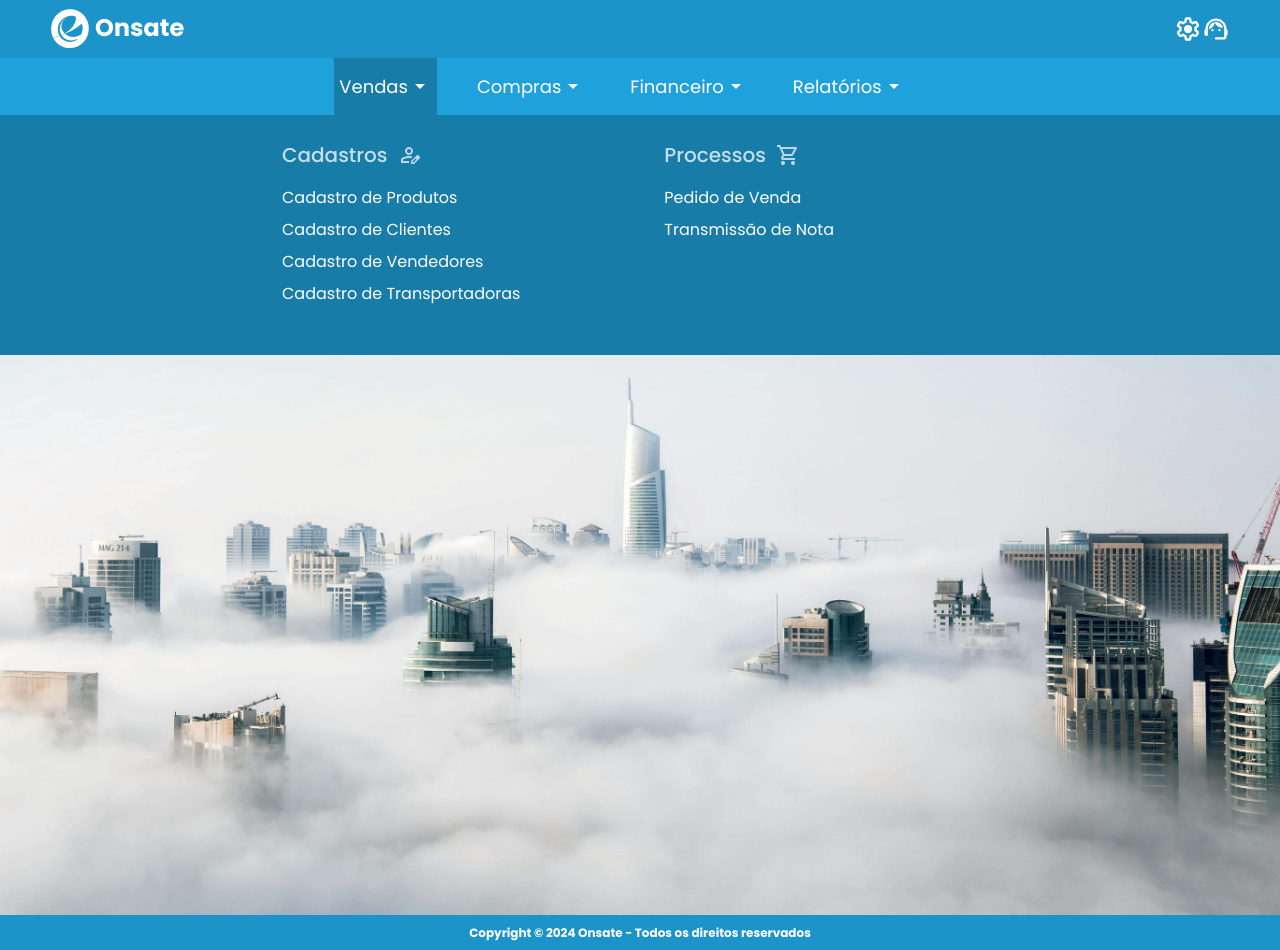
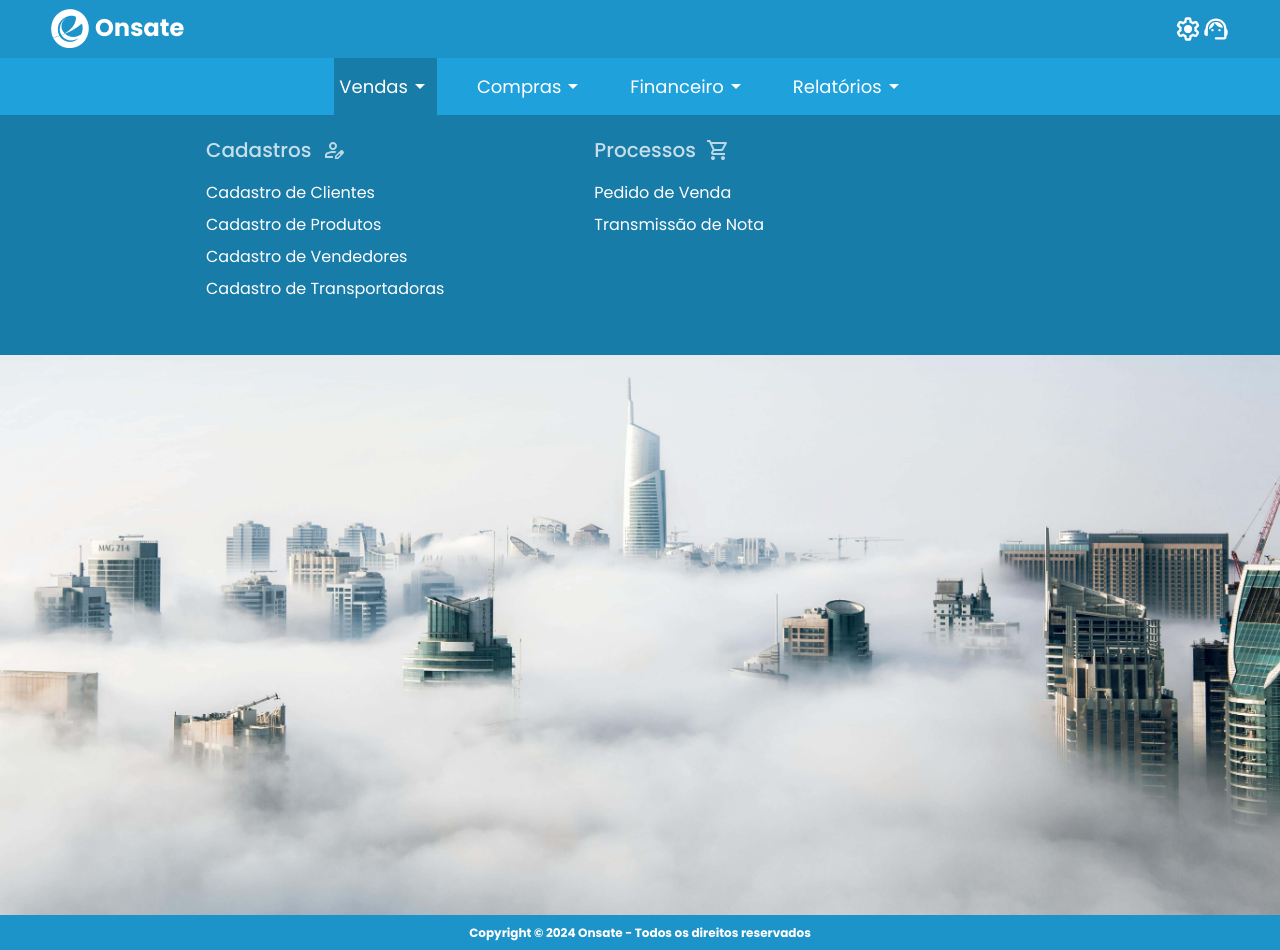
Before and after one commit to GabrielFernandesO/Onsate-ERP, a Next.js app: page / in a window 1280 px wide. Both pictures are taken after a click on the element "Vendas". Built offline with nearby package versions, Linux system fonts and the light colour scheme.

Commit message:
Correction Options Dropdown

```diff
--- a/src/app/components/Dropdown/Dropdown.module.css
+++ b/src/app/components/Dropdown/Dropdown.module.css
@@ -5,17 +5,17 @@
     position: absolute;
     color: white;
     display: flex;
-    padding-left: 260px;
-    padding-top: 25px;
+    padding: 20px 206px;
 }
 
-.containerLeft, .containerRight {
-    min-width: 280px;
-    padding:0px 22px;
+.container{
+    display: flex;
+
 }
 
+
 .containerRight{
-    margin-left: 100px;
+  margin-left: 150px;
 }
 
 
--- a/src/app/components/Dropdown/Dropdown.tsx
+++ b/src/app/components/Dropdown/Dropdown.tsx
@@ -22,12 +22,12 @@ export default function Dropdown({
   rightOptions,
   onOptionClick,
 }: DropdownProps) {
-
   //Aqui apenas renderiza os dados recebidos para a construção desse componente
   //Toda a lógica das tabs está na navBar
 
   return (
     <div className={styles.expandDiv}>
+      <div className={styles.container}>
         <div className={styles.containerLeft}>
           <div className={styles.headerOptions}>
             <h1>{title}</h1>
@@ -71,5 +71,6 @@ export default function Dropdown({
           </div>
         </div>
       </div>
+    </div>
   );
 }
--- a/src/app/components/Navbar/Navbar.tsx
+++ b/src/app/components/Navbar/Navbar.tsx
@@ -57,8 +57,8 @@ export default function Navbar({
             title2: "Processos",
             icon2: "/icons/processos-icon.svg",
             leftOptions: [
+              "Cadastro de Clientes",
               "Cadastro de Produtos",
-              "Cadastro de Clientes",
               "Cadastro de Vendedores",
               "Cadastro de Transportadoras",
             ],
@@ -71,32 +71,32 @@ export default function Navbar({
             icon: "/icons/cadastro-icon.svg",
             title2: "Processos",
             icon2: "/icons/processos-icon.svg",
-            leftOptions: ["Cadastro de Fornecedores"],
-            rightOptions: ["Entrada de Nota"],
+            leftOptions: ["Cadastro de Fornecedores", "Cadastro de Grupo / Sub-Grupo", "Cadastro de Unidade"],
+            rightOptions: ["Entrada de Nota", "Inventário", "Ajuste de Suprimentos"],
           };
           break;
         case "Financeiro":
           newDropdownData = {
-            title: "Finanças",
-            icon: "/icons/financas-Icon.svg",
-            title2: "",
-            icon2: "",
-            leftOptions: ["Contas a Pagar", "Contas a Receber"],
-            rightOptions: [""],
+            title: "Cadastros",
+            icon: "/icons/cadastro-icon.svg",
+            title2: "Finanças",
+            icon2: "/icons/financas-Icon.svg",
+            leftOptions: ["Meio de Pagamento", "Forma de Pagamento", "Centro de Custo", "Plano de Contas"],
+            rightOptions: ["Contas a Pagar", "Contas a Receber", "Caixa"],
           };
           break;
         case "Relatórios":
           newDropdownData = {
-            title: "Estoque",
-            icon: "/icons/estoque-Icon.svg",
-            title2: "Valores",
-            icon2: "/icons/valores-Icon.svg",
+            title: "Relatórios Operacionais",
+            icon: "/icons/report-Icon.svg",
+            title2: "Relatórios Financeiros e Vendas",
+            icon2: "/icons/report-Icon.svg",
             leftOptions: [
-              "Código do Produto",
-              "Nome do Produto",
-              "Quantidade em Estoque",
+              "Relatórios de Clientes",
+              "Relatórios de Estoque",
+              "Relatório de Fornecedores",
             ],
-            rightOptions: ["Preço de Venda", "Preço de Compra"],
+            rightOptions: ["Relatório de Transportadores", "Relatório de Vendas", "Relatórios do Financeiro"],
           };
           break;
         default:
```
Also changed, not shown: public/icons/report-Icon.svg (added). Lines whose indentation alone changed are shown as unchanged.
